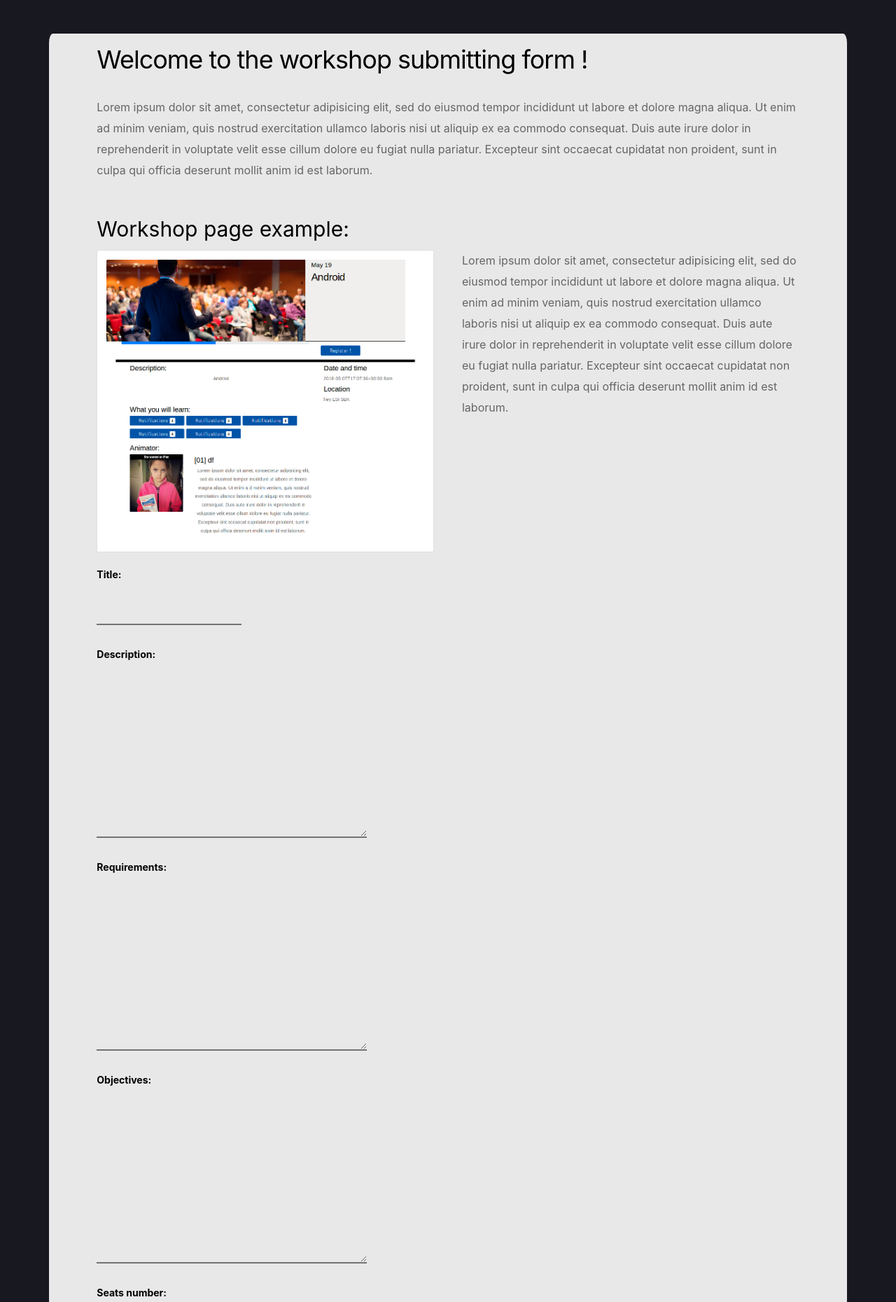
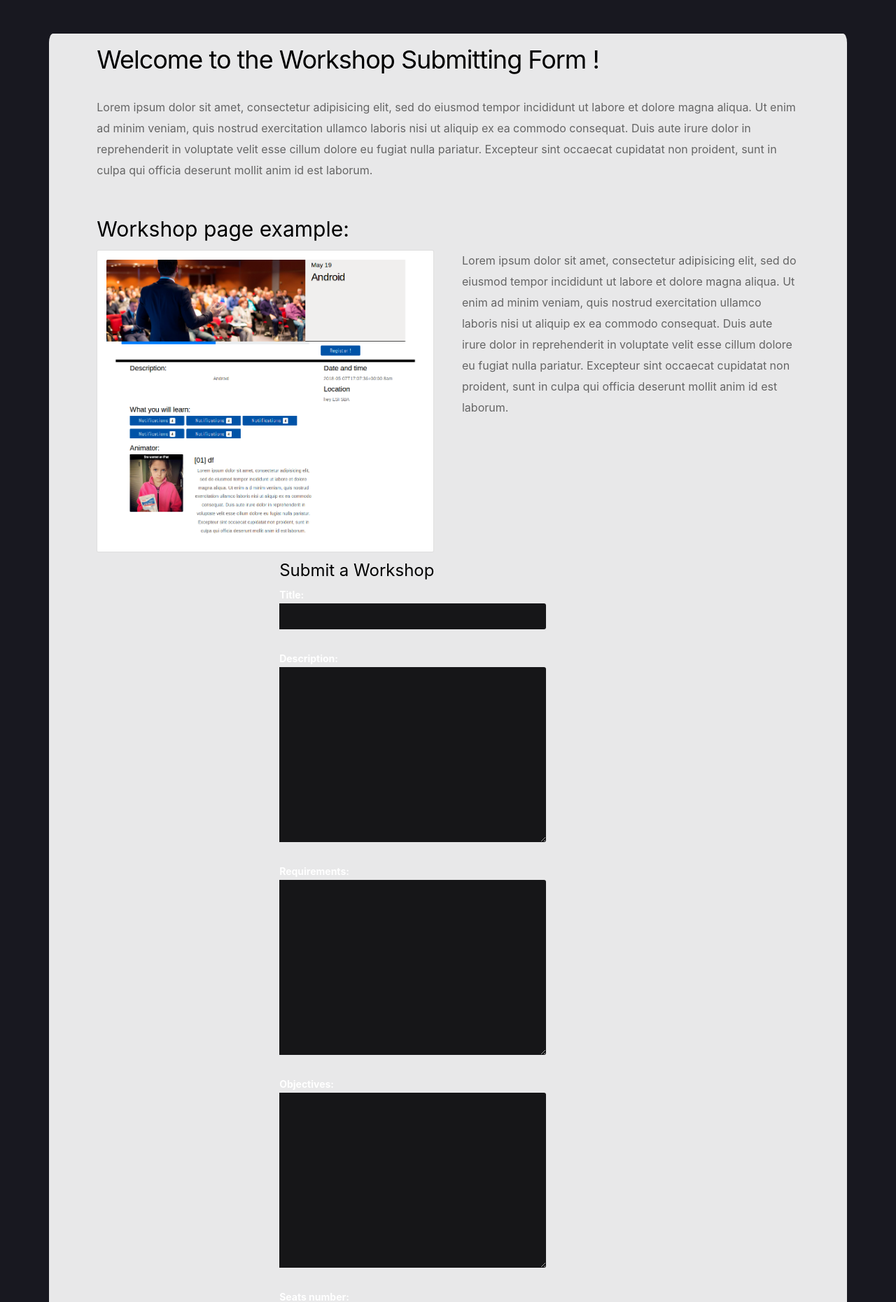
Before and after one commit to youben11/open-class, a Django app: page /submit_workshop/ in a window 1280 px wide. Shown: the part 58-1918 px from the top of the page at 70% size. Run offline with Django 3.2, Linux system fonts and the light colour scheme; some libraries are stand-ins or nearby versions.

Commit message:
Improvement in design of the Submit Workshop page

```diff
--- a/OpenClass/openclass/templates/openclass/submit_workshop.html
+++ b/OpenClass/openclass/templates/openclass/submit_workshop.html
@@ -3,6 +3,7 @@
 
 {% block content %}
 <title>Submit a workshop</title>
+<link rel="stylesheet" href="{% static 'openclass/css/signup.css' %}">
 <link rel="stylesheet" href="{% static 'openclass/css/submit_workshop.css' %}">
 
 <div class="container container-custom">
@@ -10,7 +11,7 @@
   <div class="row my-4">
     <div class="col-xs-12 col-lg-12 col-xl-12">
 
-      <h1 class="content-center  my-4">Welcome to the workshop submitting form !</h1>
+      <h1 class="content-center  my-4">Welcome to the Workshop Submitting Form !</h1>
 
   </div>
 </div>
@@ -43,13 +44,19 @@
   </div>
 
   <div class="row">
-    <div class="col-xs-12 col-lg-12 col-xl-12">
-    <form class="my-4"method="post">
-      {% csrf_token %}
-      {{ workshop_form.as_p }}
-      <input type="submit"/>
-    </form>
-
+    <div class="col-xs-12 col-lg-6 col-xl-3">
+    </div>
+    <div class="col-xs-12 col-lg-6 col-xl-6">
+      <div class="text-left">
+        <h3>Submit a Workshop</h3>
+        <form method="post">
+          {% csrf_token %}
+          {{ workshop_form.as_p }}
+          <input type="submit"/>
+        </form>
+      </div>
+    </div>
+    <div class="col-xs-12 col-lg-6 col-xl-3">
     </div>
   </div>
 
```
